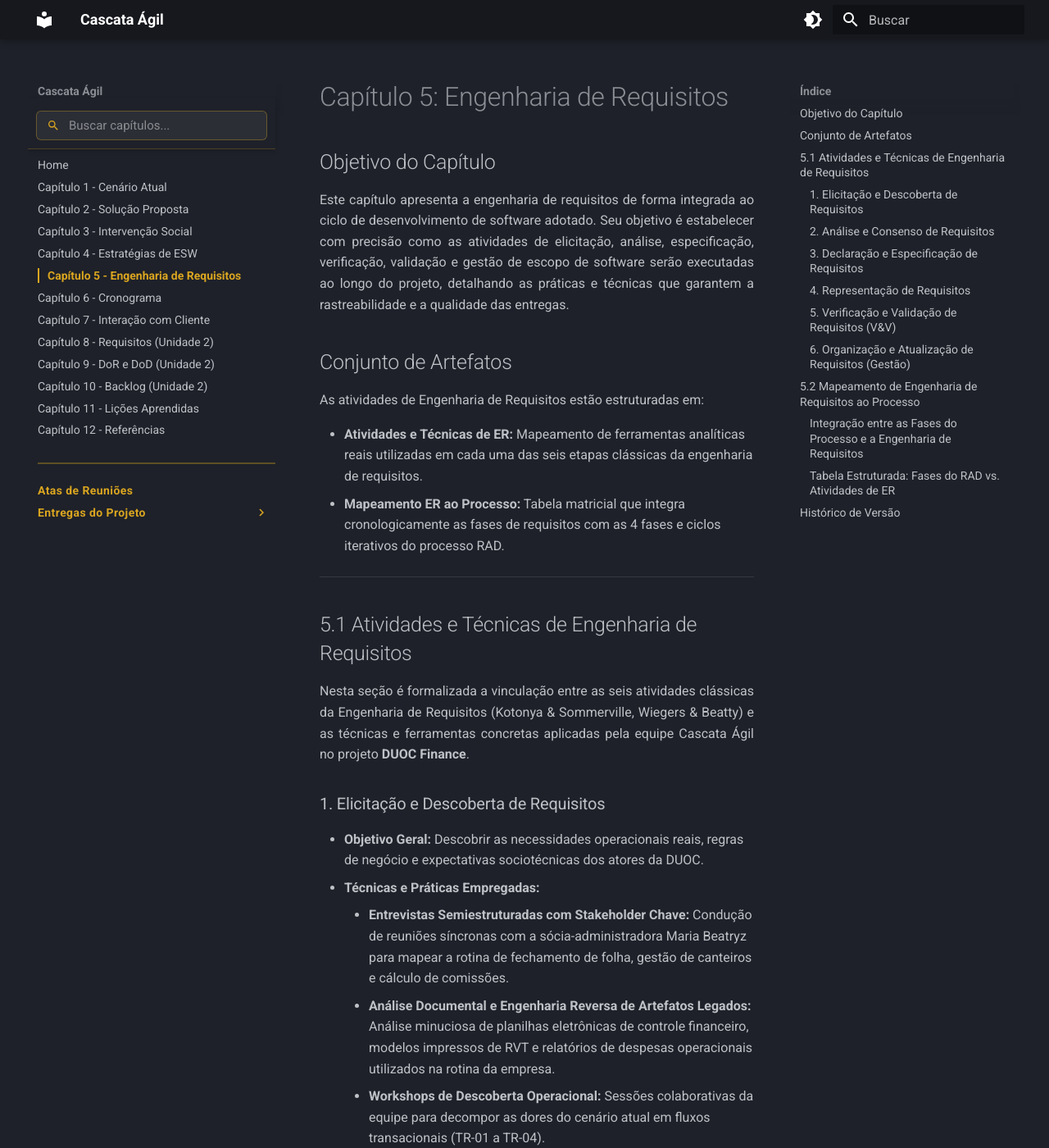
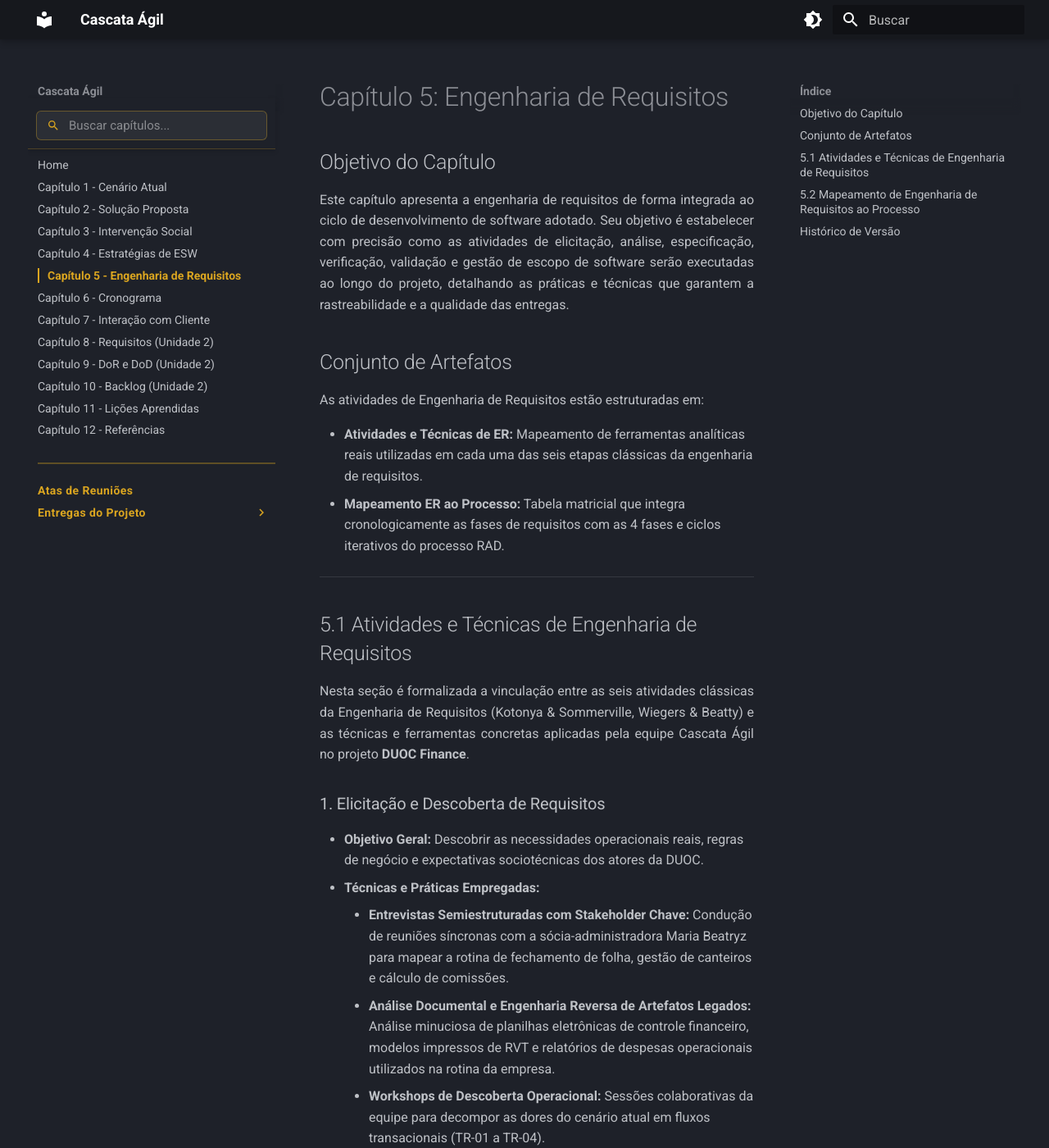
Before and after one commit to mdsreq-fga-unb/REQ-2026.2-T01-DUOC-Finance, an MkDocs documentation site: the page built from docs/engenharia-requisitos/index.md, in a window 1280 px wide and 1400 px high. Shown: the whole window at 82% size. Built offline with MkDocs 1.6.1 and Material for MkDocs 9.7.7, drawn with Linux system fonts in a browser that asks for light colours.

Commit message:
style(ui): limitar sumario lateral direito somente as secoes de nivel 2 (#51)

```diff
--- a/docs/assets/css/extra.css
+++ b/docs/assets/css/extra.css
@@ -220,6 +220,11 @@
 
   [dir=ltr] .md-sidebar--secondary .md-sidebar__inner {
     padding-right: 0.5rem !important;
+  }
+
+  /* Oculta eventuais subseções aninhadas no sumário lateral direito (TOC) */
+  .md-sidebar--secondary .md-nav--secondary .md-nav__item .md-nav {
+    display: none !important;
   }
 
   /* Margens do conteúdo para respiro equilibrado entre as duas barras laterais */
--- a/mkdocs.yml
+++ b/mkdocs.yml
@@ -29,6 +29,9 @@ extra_css:
   - assets/css/extra.css
 
 markdown_extensions:
+  - toc:
+      permalink: true
+      toc_depth: 2
   - admonition
   - md_in_html
   - pymdownx.details
```
